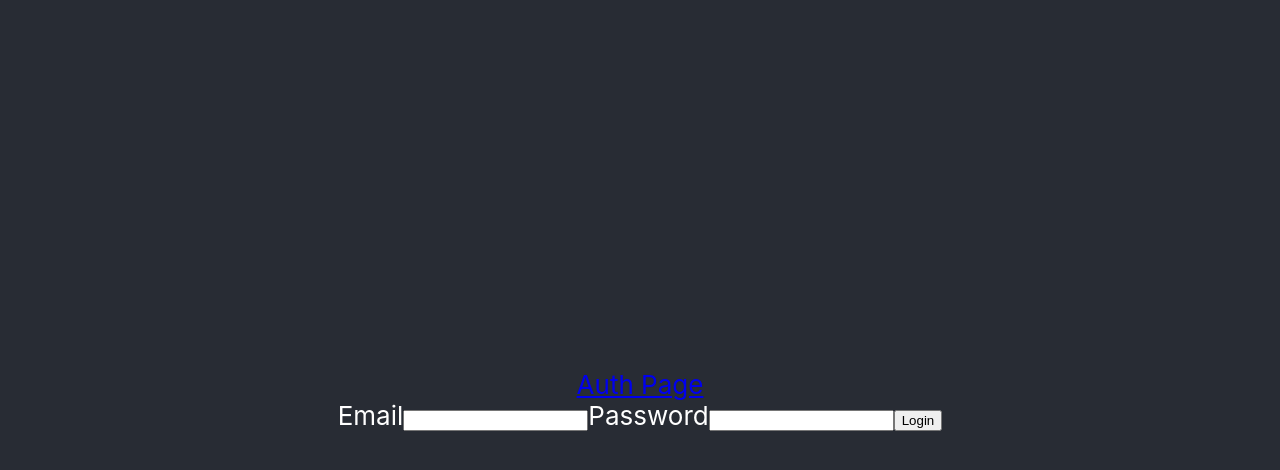
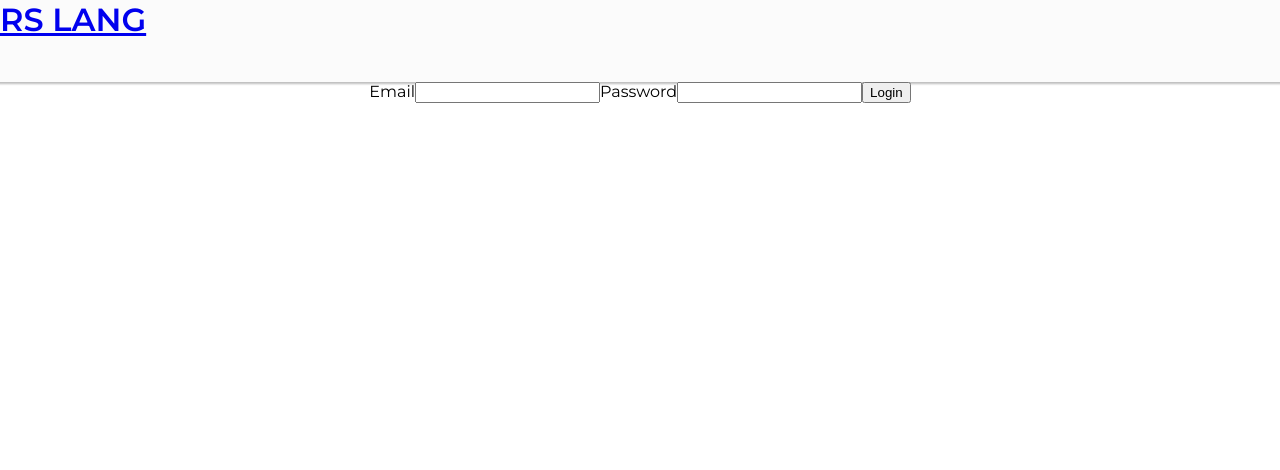
Before and after one commit to dzinrai/rslang, a React (Create React App) app: page /login in a window 1280 px wide. Shown: the top 470 px of the page. Built offline with nearby package versions, Linux system fonts and the light colour scheme.

Commit message:
feat: create main element and styles for header/main

```diff
--- a/src/App.css
+++ b/src/App.css
@@ -1,38 +1,69 @@
-.App {
-  text-align: center;
+html, body {
+  margin: 0;
 }
-
-.App-logo {
-  height: 40vmin;
-  pointer-events: none;
+* {
+  box-sizing: border-box;
 }
-
-@media (prefers-reduced-motion: no-preference) {
-  .App-logo {
-    animation: App-logo-spin infinite 20s linear;
-  }
+body {
+  font-family: 'Montserrat', sans-serif;
 }
-
-.App-header {
-  background-color: #282c34;
-  min-height: 100vh;
+h1 {
+  margin: 0;
+}
+.app-header {
+  height: 82px;
+  max-height: 82px;
+  background-color: #FBFBFB;
+  box-shadow: 0 0 2px 2px rgb(190, 190, 190);
+}
+.app-main {
   display: flex;
-  flex-direction: column;
-  align-items: center;
   justify-content: center;
-  font-size: calc(10px + 2vmin);
-  color: white;
+  width: 100%;
+  overflow-x: hidden;
 }
-
-.App-link {
-  color: #61dafb;
+.btn {
+  width: 285px;
+  height: 58px;
+  max-height: 58px;
+  margin: 64px auto 0;
+  padding: 12px 0 16px 0;
+  border-radius: 30px;
+  border: 2px solid #1958DB;
+  color: #1958DB;
+  background-color: #ffffff;
+  font-family: 'Montserrat', sans-serif;
+  font-size: 1.6rem;
+  line-height: 1.6rem;
+  font-weight: bold;
+  cursor: pointer;
+  transition: all .2s;
 }
-
-@keyframes App-logo-spin {
-  from {
-    transform: rotate(0deg);
-  }
-  to {
-    transform: rotate(360deg);
-  }
+.btn-filled {
+  background-color: #1958DB;
+  color: #ffffff;
 }
+.btn:hover {
+  border-color: transparent;
+  background-color: #ffffff;
+  color: #1958DB;
+  box-shadow: 1px 1px 4px 4px rgb(148, 148, 148);
+}
+.label {
+  font-size: .9rem;
+  color: #262626;
+  padding: 20px 0 4px 0;
+}
+.input {
+  height: 40px;
+  max-height: 40px;
+  margin: 0;
+  padding: 8px 12px;
+  border-radius: 4px;
+  border: 1px solid #D9D9D9;
+  font-size: 1rem;
+}
+.input::placeholder {
+  color: #BFBFBF;
+  font-family: 'Montserrat', sans-serif;
+}
--- a/src/App.tsx
+++ b/src/App.tsx
@@ -30,11 +30,13 @@ function App() {
 
   return (
     <Router>
-      <div className="App">
-        <header className="App-header">
-          <Link to="/auth">Auth Page</Link>
+      <div className="app">
+        <header className="app-header">
+          <Link to="/auth"><h1>RS LANG</h1></Link>
+        </header>
+        <main className="app-main">
           {routes}
-        </header>
+        </main>
       </div>
     </Router>
   );
```
